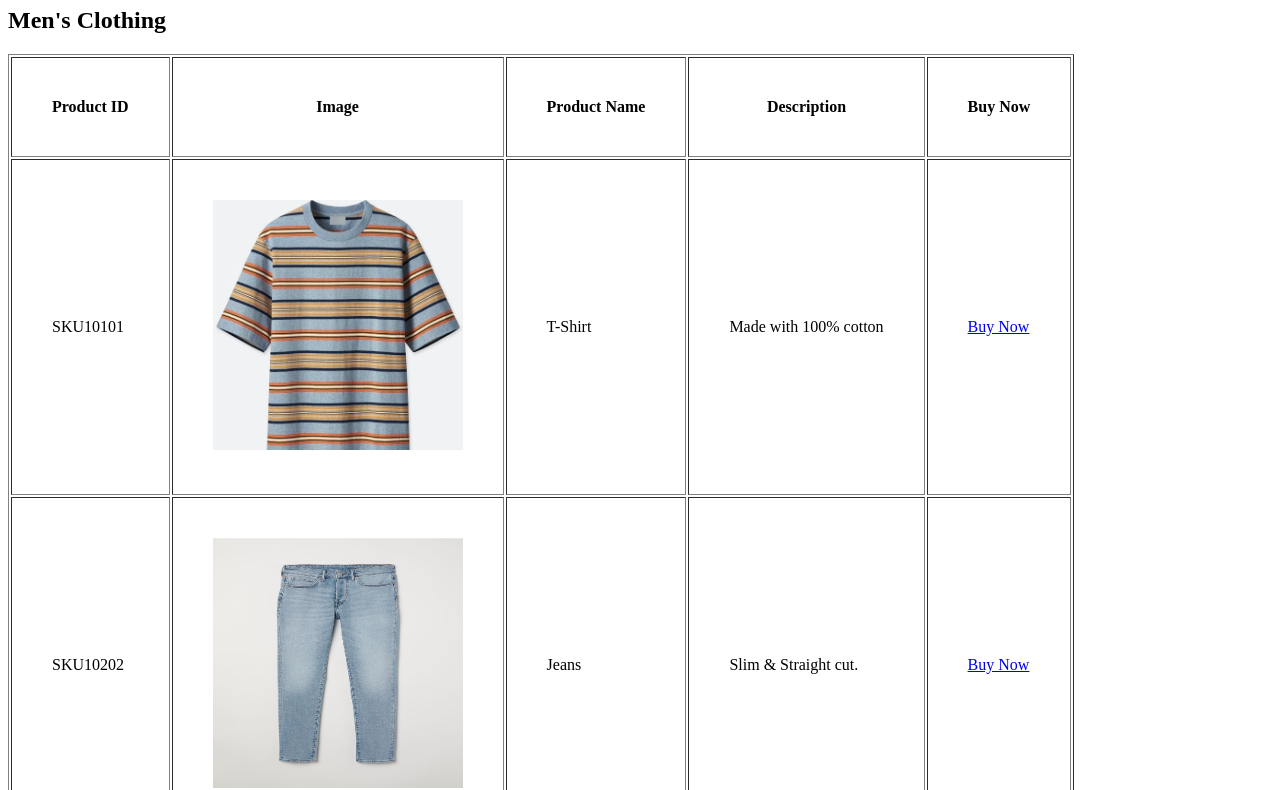
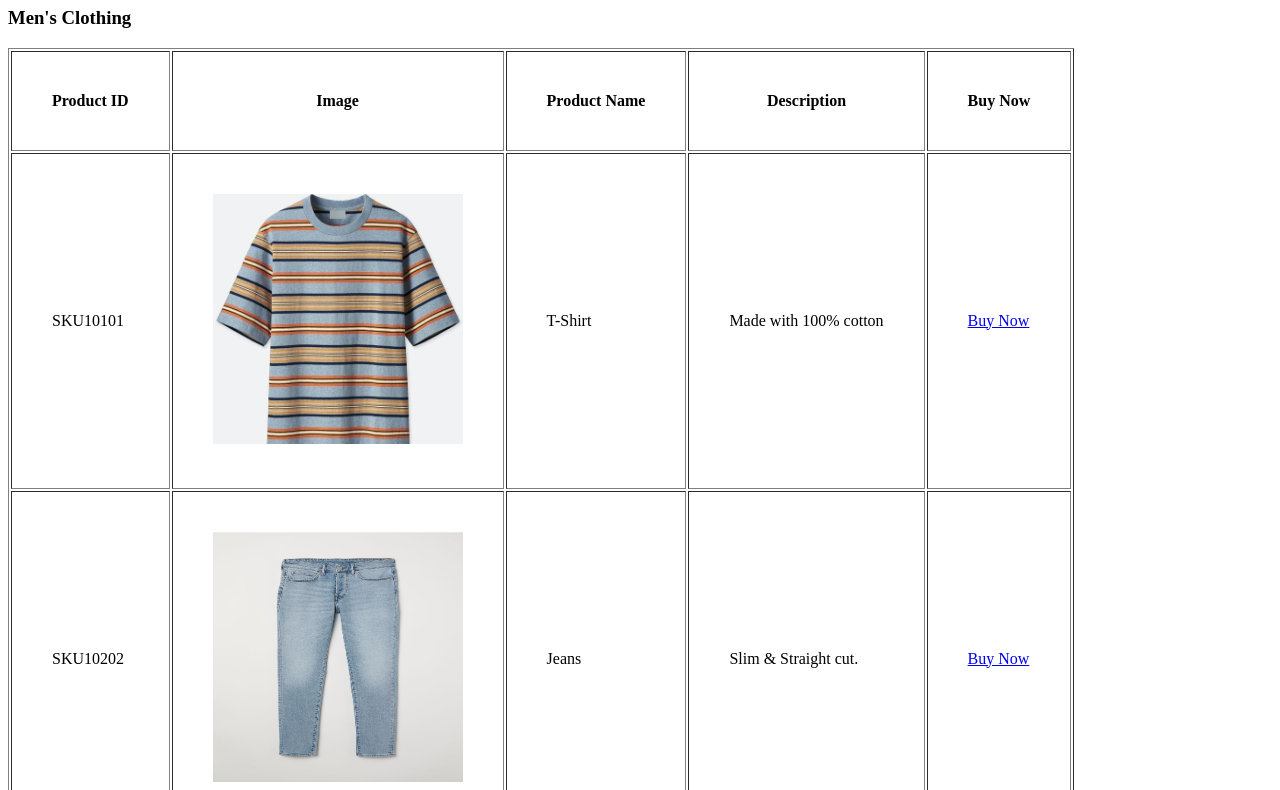
Before and after one commit to mfn1967/product-listing, a plain HTML site: page index.html in a window 1280 px wide. Shown: the part 73-863 px from the top of the page. Drawn offline with Linux system fonts and the light colour scheme.

Commit message:
Fix headline size

```diff
--- a/index.html
+++ b/index.html
@@ -7,7 +7,7 @@
 </head>
 <body>
     <h1>Product Listing:</h1>
-    <h2>Men's Clothing</h2>
+    <h3>Men's Clothing</h3>
     <table border="1" cellpadding="40px">
         <tr>
             <th>Product ID</th>
```
